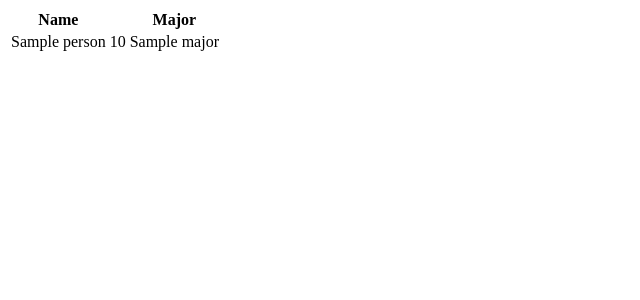
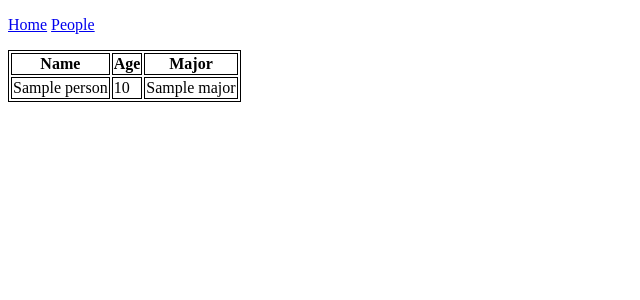
Before and after one commit to haydenknapp/cloud_apps_hw, a Python web app: template hw2/program/templates/people.html in a window 1280 px wide. Shown: the top 300 px of the page, without its empty margins (0-640 px from the left). Run offline with Jinja, Linux system fonts and the light colour scheme; the template is opened without the code that fills it: most values are stand-ins (such as "Sample title", 1, 10 or a date in 2020).

Commit message:
fix age issue; add more people

```diff
--- a/hw2/program/routes.py
+++ b/hw2/program/routes.py
@@ -11,6 +11,6 @@ def index():
 @program.route('/people')
 def people():
     people = [ { "name" : "hayden", "age" : "21", "major" : "Computer Science" } ]
-    for person in people:
-        print(person["name"])
+    people.append({ "name" : "john", "age" : "45", "major" : "Physics" } )
+    people.append({ "name" : "jake", "age" : "23", "major" : "Psychology" } )
     return render_template('people.html', people = people)
--- a/hw2/program/templates/base.html
+++ b/hw2/program/templates/base.html
@@ -2,8 +2,15 @@
 <html>
 	<head>
 		<title>Hayden's Flask App</title>
+		<style>
+			table, td, th {
+				border: 1px solid black;
+			}
+		</style>
 	</head>
 	<body>
+		<p><a href='/'>Home</a> <a href='/people'>People</a></p>
+		<span>
 		{% block content %}{% endblock %}
 	</body>
 </html>
--- a/hw2/program/templates/people.html
+++ b/hw2/program/templates/people.html
@@ -4,7 +4,7 @@
 	<table>
 		<tr>
 			<th>Name</th>
-			<th><Age</th>
+			<th>Age</th>
 			<th>Major</th>
 		</tr>
 		{% for person in people %}
```
